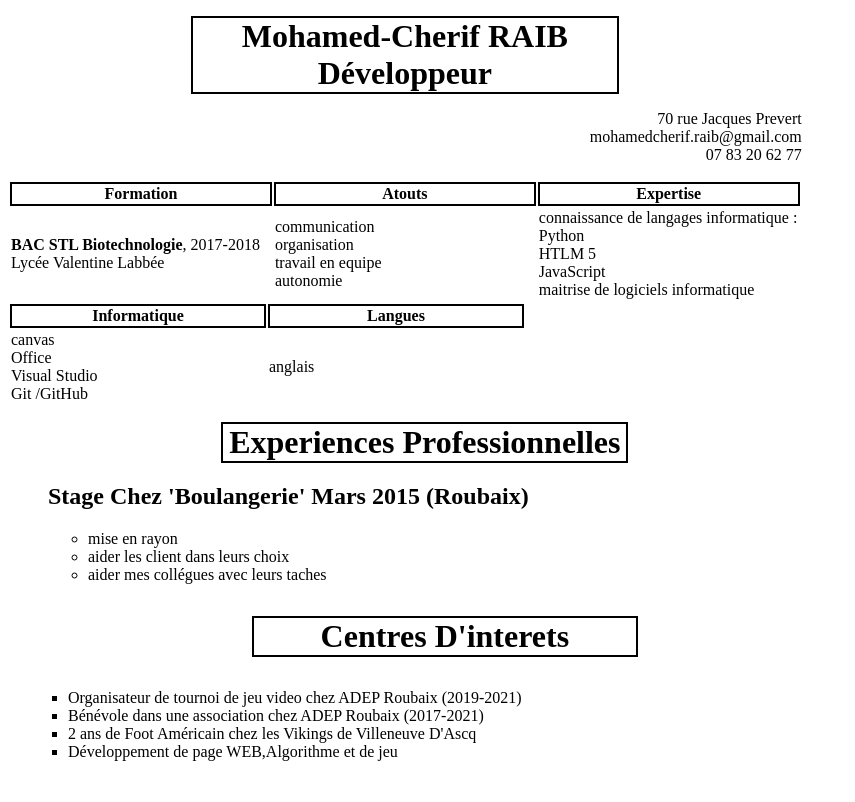
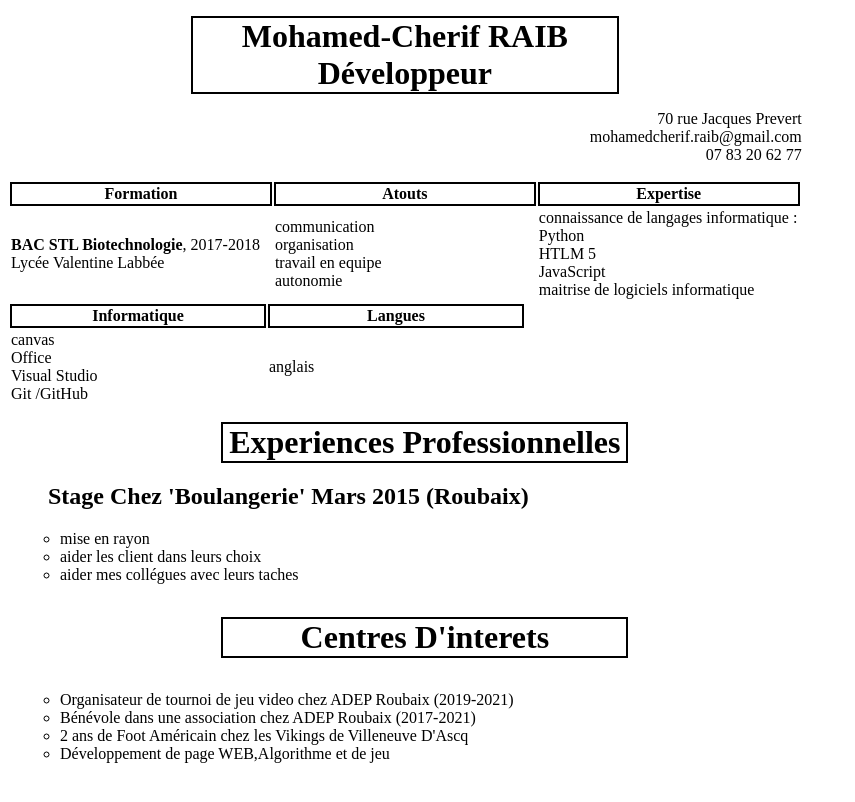
Before and after one commit to mohamedCherif-Dev/CV, a plain HTML site: page CV Mohamed-Cherif RAIB.html in a window 1280 px wide. Shown: the whole page, without its empty margins (0-855 px from the left). Drawn offline with Linux system fonts and the light colour scheme; a script that the page names is missing.

Commit message:
Add files via upload

```diff
--- a/CV Mohamed-Cherif RAIB.html
+++ b/CV Mohamed-Cherif RAIB.html
@@ -55,15 +55,14 @@
       </tr>
   </table>
   <ul>
-      <h1><strong>Experiences Professionnelles</strong></h1>
+      <h1 id="pro"><strong>Experiences Professionnelles</strong></h1>
       <h2>Stage Chez 'Boulangerie' Mars 2015 (Roubaix)</h2>
 
-  <ul>
+  <ul id="interets">
       <li>mise en rayon</li>
       <li>aider les client dans leurs choix</li>
       <li>aider mes collégues avec leurs taches</li>
   </ul><br>
-  <ul>
       <h1 id="pro"><strong>Centres D'interets</strong></h1><br>
   <ul id="interets">
       <li>Organisateur de tournoi de jeu video chez ADEP Roubaix (2019-2021) </li>
--- a/style.css
+++ b/style.css
@@ -6,7 +6,7 @@ h1 { text-align:center;
 
           }
 .Coordonées {text-align: right;}
-#interets {margin-left: -60px;
+#interets {margin-left: -28px;
 }
 
 th {text-align: center;
@@ -16,5 +16,4 @@ th {text-align: center;
 
        }
 .langues {width: 250px ;}
-#pro {;
-    }
+.pro {background-color:gray;}
```
